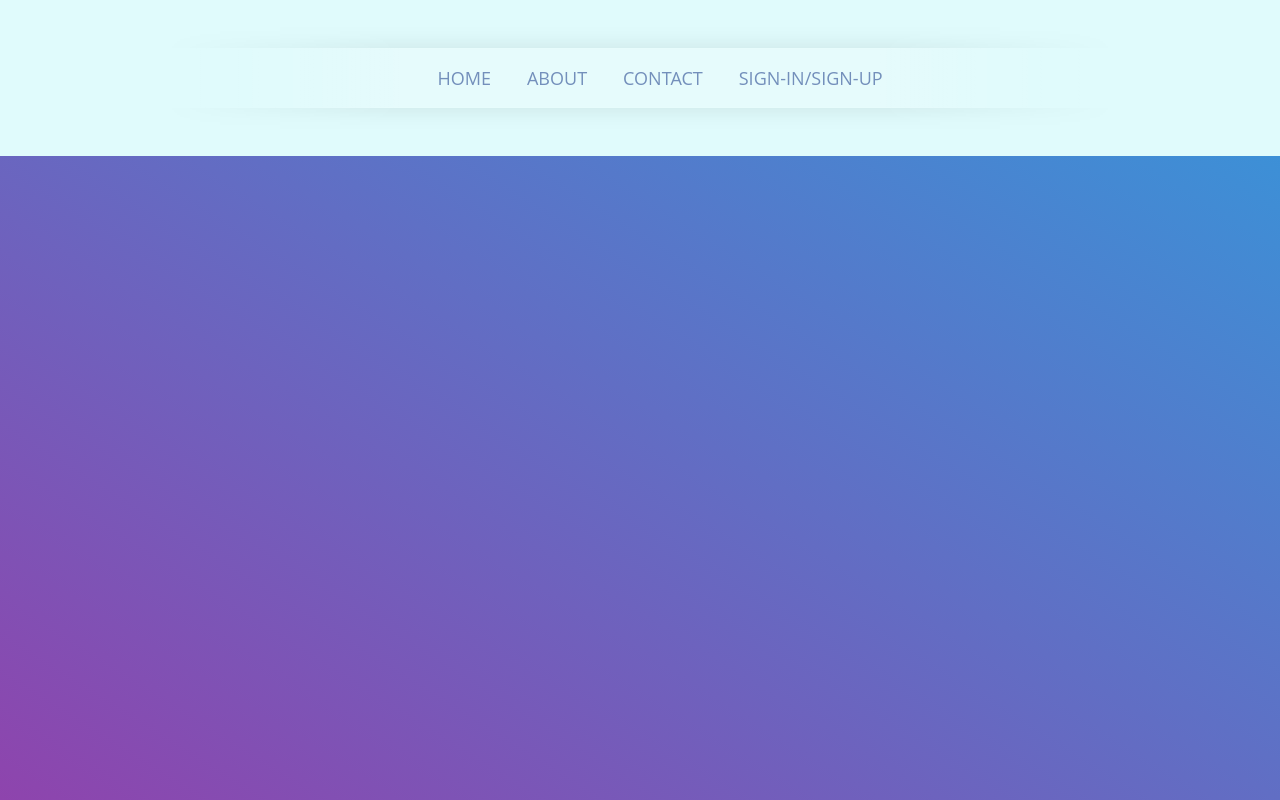
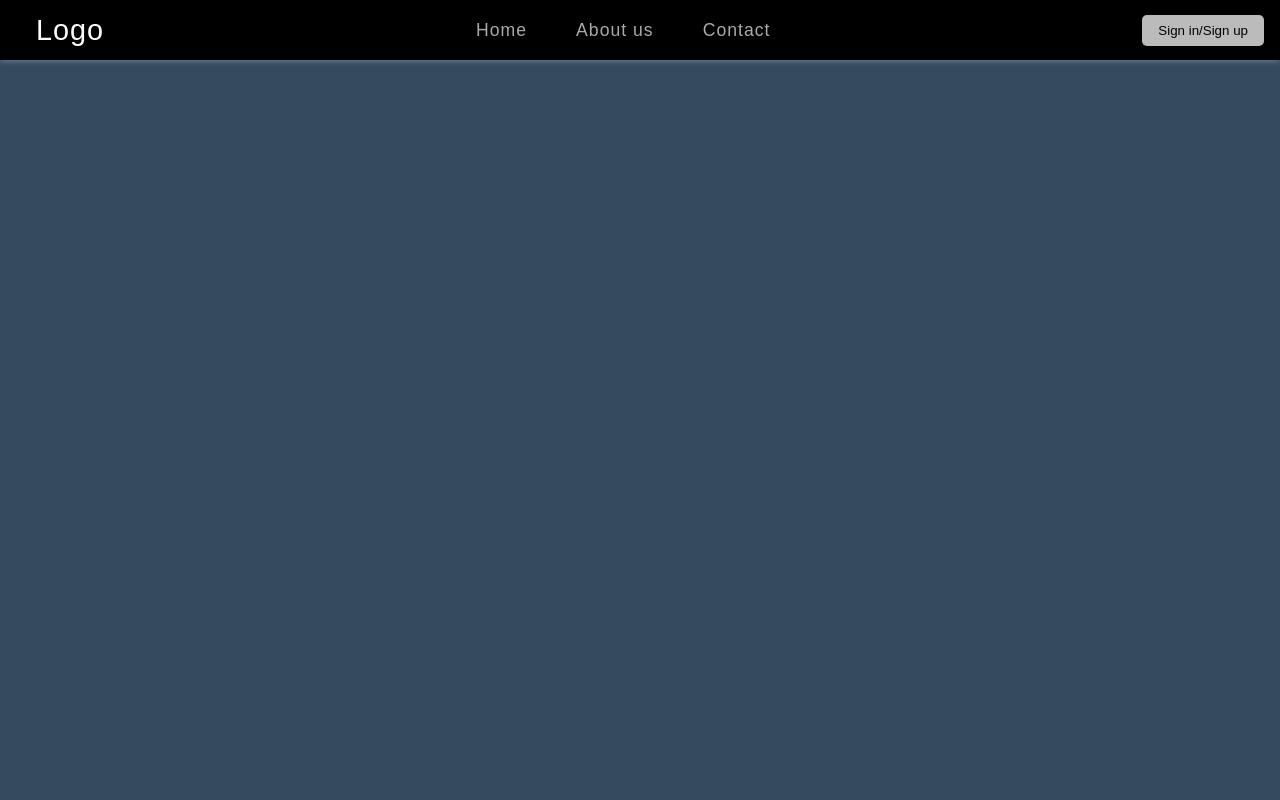
Before and after one commit to MCA-NITW/mca_nitw, a React (Create React App) app in the folder client/: page / in a window 1280 px wide. Built offline with nearby package versions, Linux system fonts and the light colour scheme.

Commit message:
Navbar Update
Created New Navbar Self

```diff
--- a/client/src/components/navbar/navbar.css
+++ /dev/null
@@ -1,32 +0,0 @@
-nav {
-  max-width: 960px;
-  mask-image: linear-gradient(90deg, rgba(255, 255, 255, 0) 0%, #ffffff 25%, #ffffff 75%, rgba(255, 255, 255, 0) 100%);
-  margin: 0 auto;
-  padding: 2rem 0;
-}
-
-nav ul {
-  text-align: center;
-  background: linear-gradient(90deg, rgba(255, 255, 255, 0) 0%, rgba(255, 255, 255, 0.2) 25%, rgba(255, 255, 255, 0.2) 75%, rgba(255, 255, 255, 0) 100%);
-  box-shadow: 0 0 25px rgba(0, 0, 0, 0.1), inset 0 0 1px rgba(255, 255, 255, 0.6);
-}
-
-nav ul li {
-  display: inline-block;
-}
-
-nav ul li a {
-  padding: 18px;
-  font-family: "Open Sans";
-  text-transform:uppercase;
-  color: rgba(0, 35, 122, 0.5);
-  font-size: 18px;
-  text-decoration: none;
-  display: block;
-}
-
-nav ul li a:hover {
-  box-shadow: 0 0 10px rgba(0, 0, 0, 0.1), inset 0 0 1px rgba(255, 255, 255, 0.6);
-  background: rgba(255, 255, 255, 0.1);
-  color: rgba(0, 35, 122, 0.7);
-}
--- a/client/src/components/navbar/navbar.jsx
+++ b/client/src/components/navbar/navbar.jsx
@@ -1,15 +1,20 @@
 import React from 'react'
-import './navbar.css'
+import classes from './navbar.module.css'
 
 const Nav = () => {
     return (
-        <nav>
-          <ul>
-            <li><a href="/">Home</a></li>
-            <li><a href="/about">About</a></li>
-            <li><a href="/contact">Contact</a></li>
-            <li><a href="/log">Sign-in/Sign-up</a></li>
-          </ul>
+        <nav className={classes.main_nav}>
+          <div className={classes.nav_logo}>
+            <h1>Logo</h1>
+          </div>
+          <div className={classes.nav_links}>
+              <a href="/">Home</a>
+              <a href="/about">About us</a>
+              <a href="/contact">Contact</a>
+          </div>
+          <div className={classes.nav_btns}>
+            <button className={classes.btn}>Sign in/Sign up</button>
+          </div>
         </nav>
     )
 }
--- /dev/null
+++ b/client/src/components/navbar/navbar.module.css
@@ -0,0 +1,98 @@
+.main_nav {
+    background-color: #000;
+    height: 60px;
+    display: flex;
+    justify-content: space-between;
+    align-items: center;
+    padding: 0rem 1rem;
+    z-index: 10;
+    position: sticky;
+    top: 0;
+    box-shadow: 0 2px 5px rgba(255, 255, 255, 0.235);
+}
+
+.main_nav .nav_logo {
+    margin-left: 20px;
+    color: #fff;
+    cursor: pointer;
+    text-decoration: none;
+    font-size: 1.2rem;
+    display: flex;
+    align-items: center;
+    justify-content: center;
+}
+
+.main_nav .nav_logo h1 {
+    font-weight: lighter;
+    letter-spacing: 1px;
+}
+
+.main_nav .nav_links {
+    display: flex;
+    justify-content: space-between;
+    width: 320px;
+    list-style: none;
+    align-items: center;
+}
+
+.main_nav .nav_links a {
+    letter-spacing: 1px;
+    color: #aaa;
+    text-decoration: none;
+    font-size: 1.1rem;
+    width: fit-content;
+    padding: 0.6rem 0.8rem;
+}
+
+.main_nav .nav_links a:hover {
+    color: #fff;
+}
+
+.main_nav .nav_btns {
+    display: flex;
+    align-items: center;
+    justify-content: flex-end;
+    gap: 1rem;
+}
+
+/* .main_nav .nav_btns a {
+    letter-spacing: 1px;
+    border: none;
+    outline: none;
+    text-decoration: none;
+    font-size: 1.1rem;
+    color: #fff;
+    cursor: pointer;
+    padding: 0.5rem 0;
+    border-bottom: 2px solid #aaa;
+}
+
+.main_nav .nav_btns a:hover {
+    border-bottom: 2px solid #fff;
+} */
+
+.btn{
+    background-color: #bbb;
+    color: #000;
+    border: none;
+    outline: none;
+    padding: 0.5rem 1rem;
+    border-radius: 5px;
+    cursor: pointer;
+    transition: all 0.3s ease;
+}
+
+.btn:hover{
+    background-color: #fff;
+    color: #444;
+}
+
+.btn:active{
+    transform: scale(0.9);
+}
+
+.btn:disabled{
+    background-color: #aaa;
+    color: #fff;
+    cursor: not-allowed;
+}
--- a/client/src/index.css
+++ b/client/src/index.css
@@ -1,28 +1,12 @@
-:root{
-  --primary-color: #3d5a80;
-  --secondary-color: #98c1d9;
-  --tertiary-color: #e0fbfc;
-  --quaternary-color: #ee6c4d;
-  --quinary-color: #293241;
-}
-@import url(https://fonts.googleapis.com/css?family=Open+Sans);
-
-html {
-  height: 100%;
-  background-image: linear-gradient(to right top, #8e44ad 0%, #3498db 100%);
+*{
+  box-sizing: border-box;
+  margin: 0;
+  padding: 0;
 }
 
 body {
   margin: 0;
-  font-family: -apple-system, BlinkMacSystemFont, 'Segoe UI', 'Roboto', 'Oxygen',
-    'Ubuntu', 'Cantarell', 'Fira Sans', 'Droid Sans', 'Helvetica Neue',
-    sans-serif;
-  -webkit-font-smoothing: antialiased;
-  -moz-osx-font-smoothing: grayscale;
-  background-color: var(--tertiary-color);
+  padding: 0;
+  font-family: sans-serif;
+  background: #34495e;
 }
-
-code {
-  font-family: source-code-pro, Menlo, Monaco, Consolas, 'Courier New',
-    monospace;
-}
```
